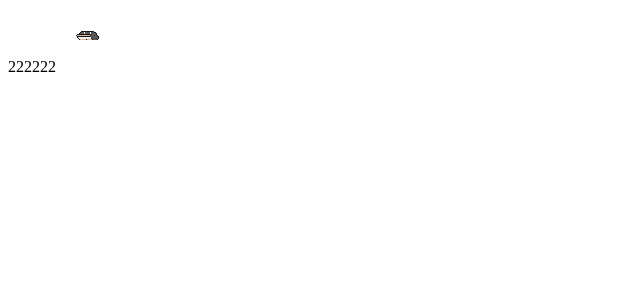
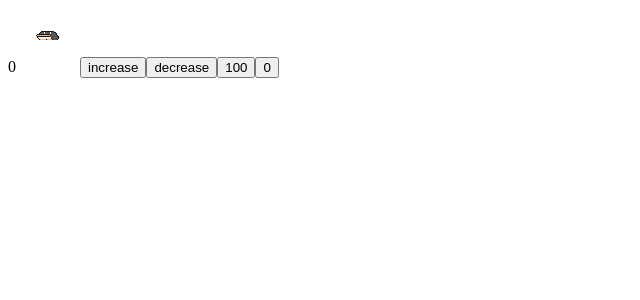
Before and after one commit to Gotkwondo/north_penguin, a React app: page /test in a window 1280 px wide. Shown: the top 300 px of the page, without its empty margins (0-640 px from the left). Built offline with nearby package versions, Linux system fonts and the light colour scheme.

Commit message:
✨ feat(zustand 동작  테스트): zustand 동작 테스트를 위한 카운터 테스트

```diff
--- a/src/components/Test.tsx
+++ b/src/components/Test.tsx
@@ -1,15 +1,26 @@
 import React from 'react'
 import walking from 'assets/Images/Crouch.png'
+import { useTestStore } from 'zustand/test'
 
 interface TestInter{
   text: string
 }
 
 const Test = ({ text }: TestInter) => {
+  const { cnt, actions } = useTestStore();
+  // console.log(cnt)
   return (
     <>
-      {text}
+      {cnt}
       <img src={walking} alt="walk" />
+      <button onClick={() => {
+        actions.increase()
+      }}>increase</button>
+      <button onClick={() => {
+        actions.decrease()
+      }}>decrease</button>
+      <button onClick={() => actions.update(100)}>100</button>
+      <button onClick={() => actions.update(0)}>0</button>
     </>
   )
 }
--- /dev/null
+++ b/src/zustand/test.ts
@@ -0,0 +1,17 @@
+import { create } from 'zustand';
+
+export const useTestStore = create<{
+  cnt: number
+  actions: {
+    increase: () => void
+    decrease: () => void
+    update: (newCnt: number) => void
+  }
+}>((set) => ({
+  cnt: 0,
+  actions: {
+    increase: () => set(state => ({ cnt: state.cnt + 1 })),
+    decrease: () => set(state => ({ cnt: state.cnt - 1 })),
+    update: (newCnt) => set({cnt: newCnt}),
+  }
+}))
```
